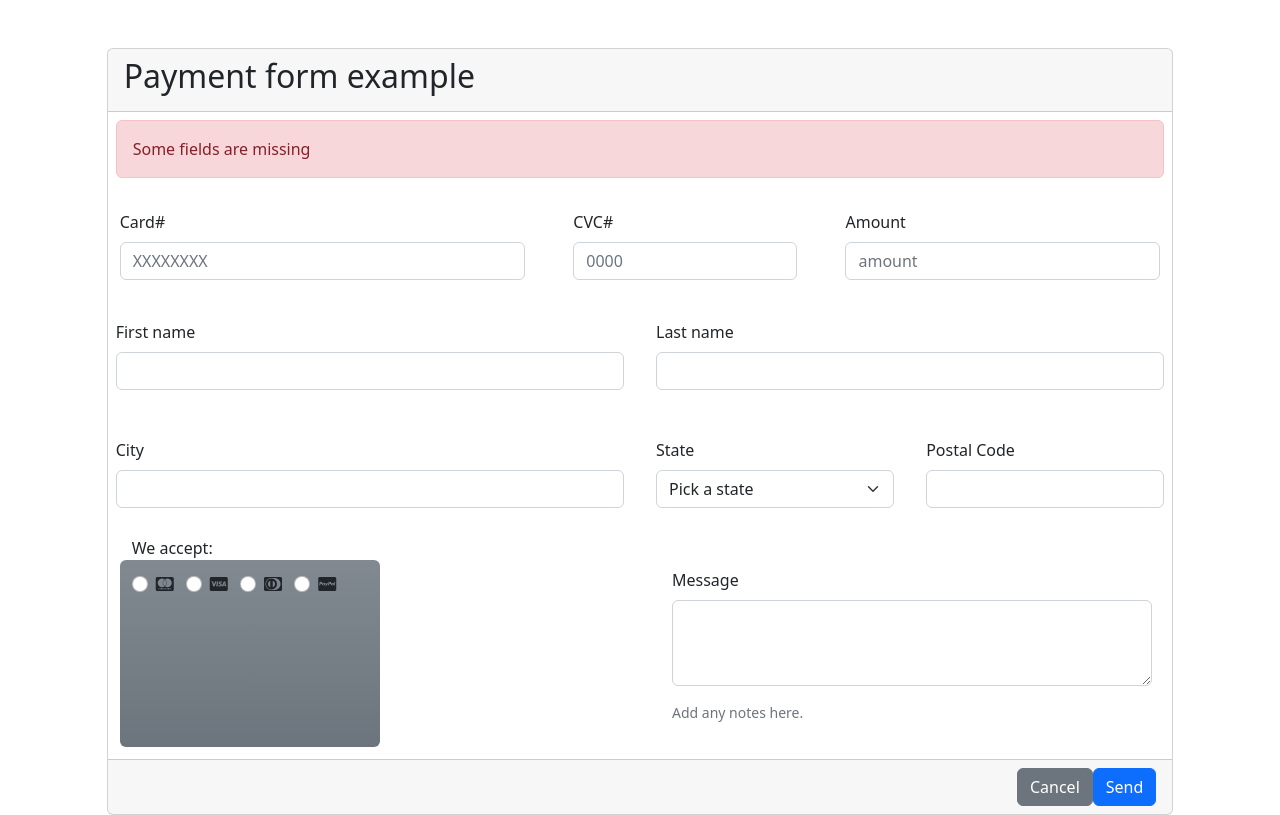
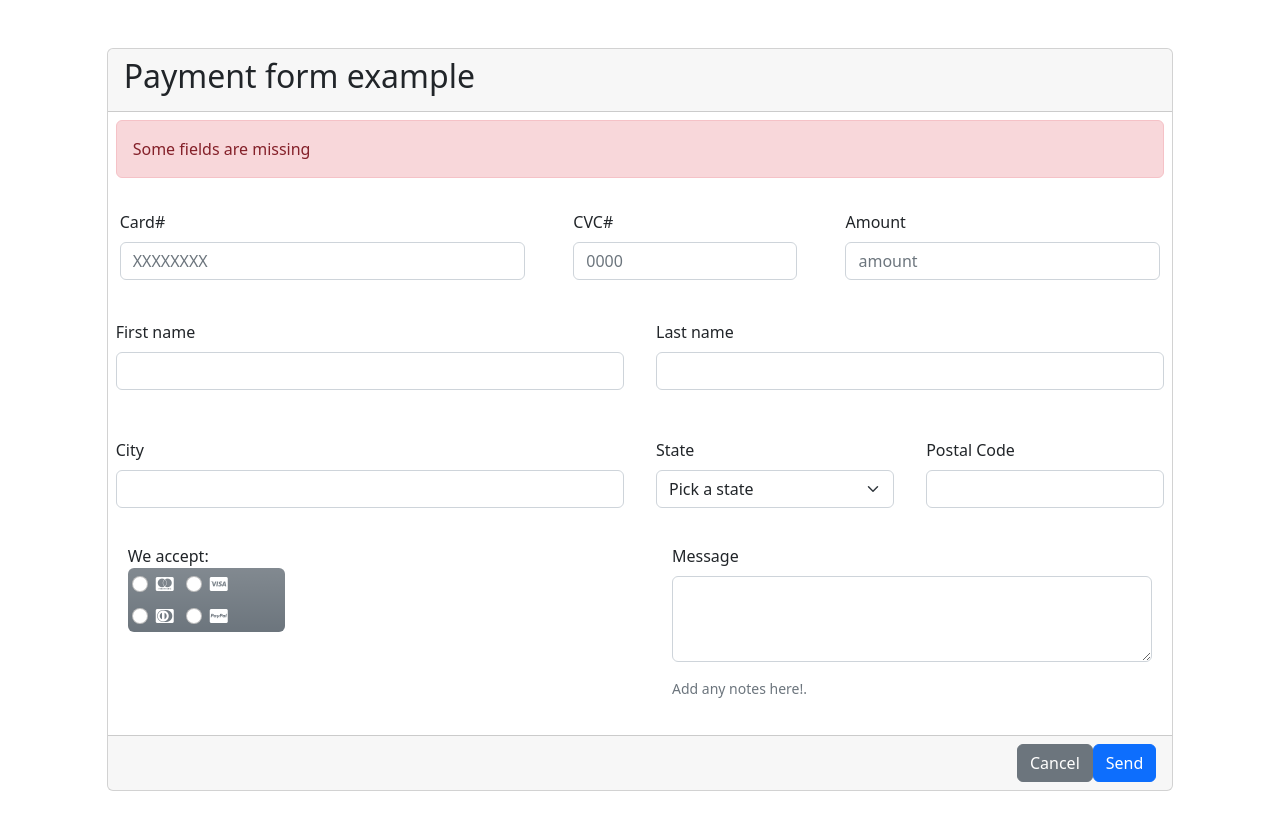
Before and after one commit to 4GeeksAcademy/Alex-Riascos-HTML-FORMS, a plain HTML site: page index.html in a window 1280 px wide. Drawn offline with nearby package versions, Linux system fonts and the light colour scheme.

Commit message:
AlexRiascosHtmlForms

```diff
--- a/index.html
+++ b/index.html
@@ -92,15 +92,18 @@
 
 
         <div class="row  p-2 m-1 d-flex	justify-content-between">
+
+            <div class="p-2  col-2">
+                <div>
                     <p class="m-0 ">We accept:</p>
+                    <div class="bg-secondary bg-gradient rounded">
 
-            <div class="p-2 bg-secondary bg-gradient rounded col-3 ">
 
                     <div class="form-check form-check-inline m-1">
                         <input class="form-check-input" type="radio" name="inlineRadioOptions" id="inlineRadio1"
                         value="option1">
                         <label class="form-check-label" for="inlineRadio1">
-                        <i class="fa-brands fa-cc-mastercard"></i>
+                            <i class="fa-brands fa-cc-mastercard text-white"></i>
                         </label>
                     </div>
 
@@ -108,7 +111,7 @@
                         <input class="form-check-input" type="radio" name="inlineRadioOptions" id="inlineRadio2"
                         value="option2">
                         <label class="form-check-label" for="inlineRadio2">
-                        <i class="fa-brands fa-cc-visa"></i>
+                            <i class="fa-brands fa-cc-visa text-white"></i>
                         </label>
                     </div>
 
@@ -116,7 +119,7 @@
                         <input class="form-check-input" type="radio" name="inlineRadioOptions" id="inlineRadio2"
                         value="option2">
                         <label class="form-check-label" for="inlineRadio2">
-                        <i class="fa-brands fa-cc-diners-club"></i>
+                            <i class="fa-brands fa-cc-diners-club text-white"></i>
                         </label>
                     </div>
 
@@ -124,8 +127,11 @@
                         <input class="form-check-input" type="radio" name="inlineRadioOptions" id="inlineRadio2"
                         value="option2">
                         <label class="form-check-label" for="inlineRadio2">
-                        <i class="fa-brands fa-cc-paypal"></i>
+                            <i class="fa-brands fa-cc-paypal text-white"></i>
                         </label>
+                    </div>
+
+                </div>
                 </div>
             </div>
 
@@ -137,7 +143,7 @@
                             <label for="exampleFormControlTextarea1" class="form-label">Message</label>
                             <textarea class="form-control" id="exampleFormControlTextarea1" rows="3"></textarea>
                         </div>
-                        <div id="emailHelp" class="form-text">Add any notes here.</div>
+                        <div id="emailHelp" class="form-text">Add any notes here!.</div>
                     </div>
                 </form>
             </div>
```
Lines whose indentation alone changed are shown as unchanged.
